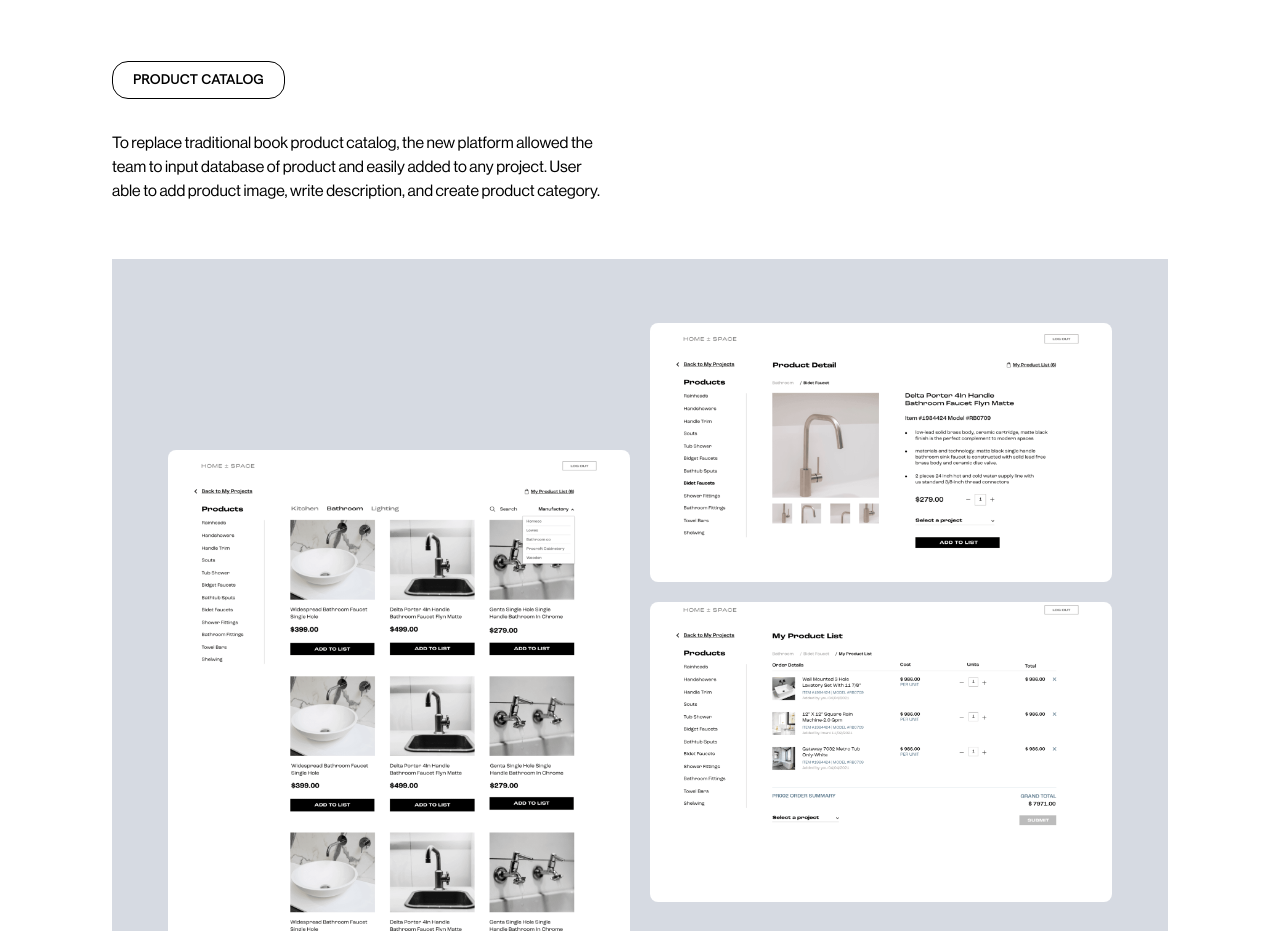
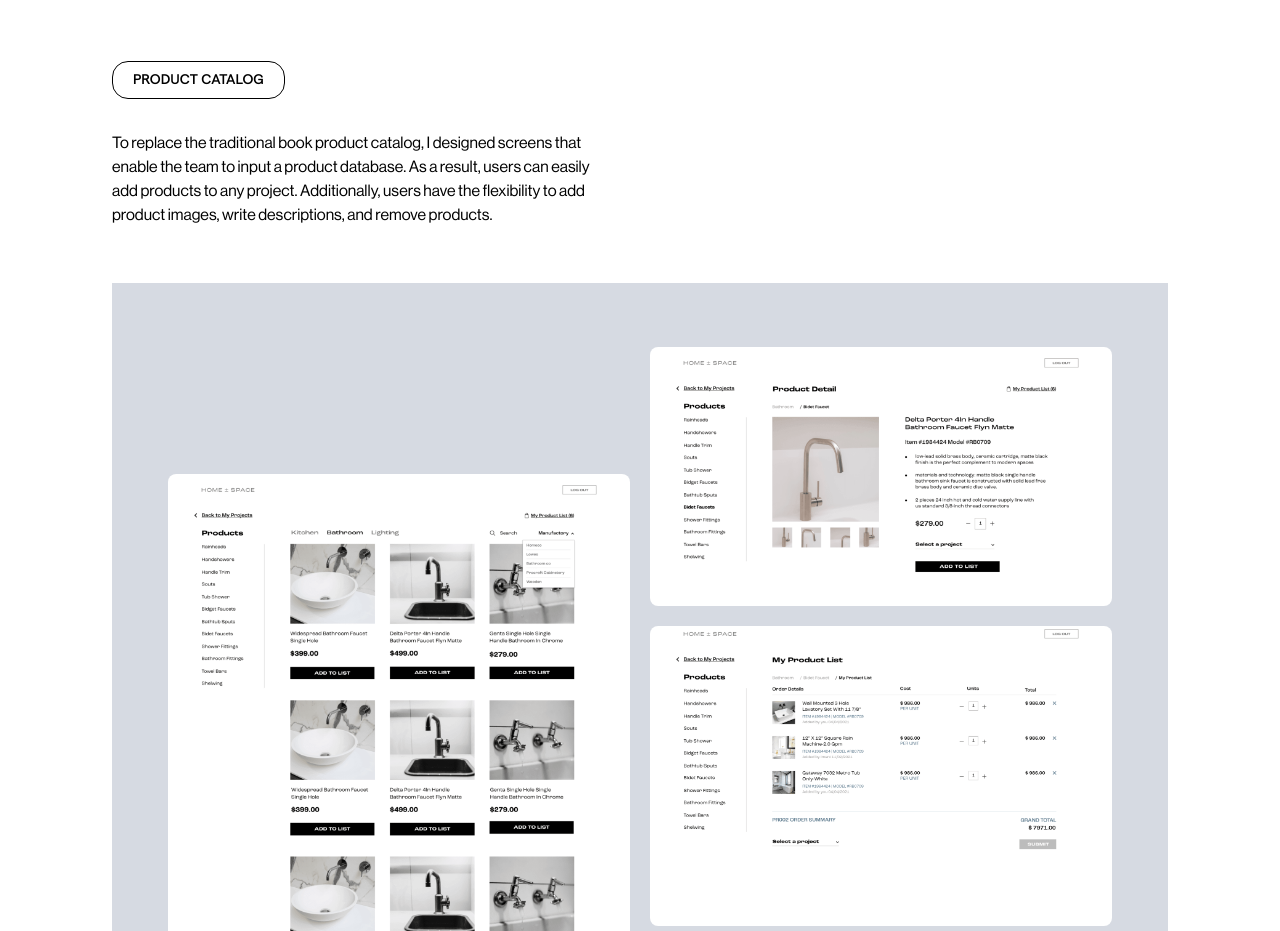
Before and after one commit to mafazaapri/mafazaapri.github.io, a React (Vite) app: page /#/work/home-space in a window 1280 px wide. Shown: the part 9940-10871 px from the top of the page. Built offline with nearby package versions, Linux system fonts and the light colour scheme.

Commit message:
Update WorkHomeSpace.jsx

```diff
--- a/src/pages/WorkHomeSpace.jsx
+++ b/src/pages/WorkHomeSpace.jsx
@@ -333,10 +333,9 @@ export default function WorkHomeSpace() {
             <div>
               <HeaderTitle>Product Catalog</HeaderTitle>
               <p className="max-w-[31.25rem]">
-                To replace traditional book product catalog, the new platform
-                allowed the team to input database of product and easily added
-                to any project. User able to add product image, write
-                description, and create product category.
+                To replace the traditional book product catalog, I designed screens that enable the team to input a product database.
+                As a result, users can easily add products to any project. Additionally, users have the flexibility
+                to add product images, write descriptions, and remove products.
               </p>
             </div>
           </div>
```
